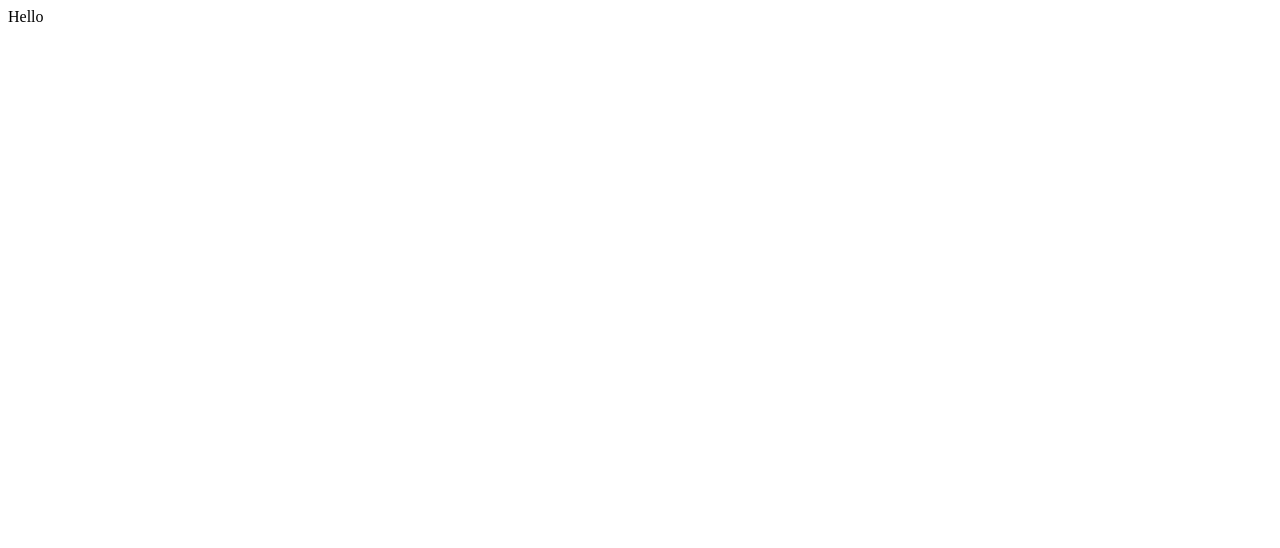
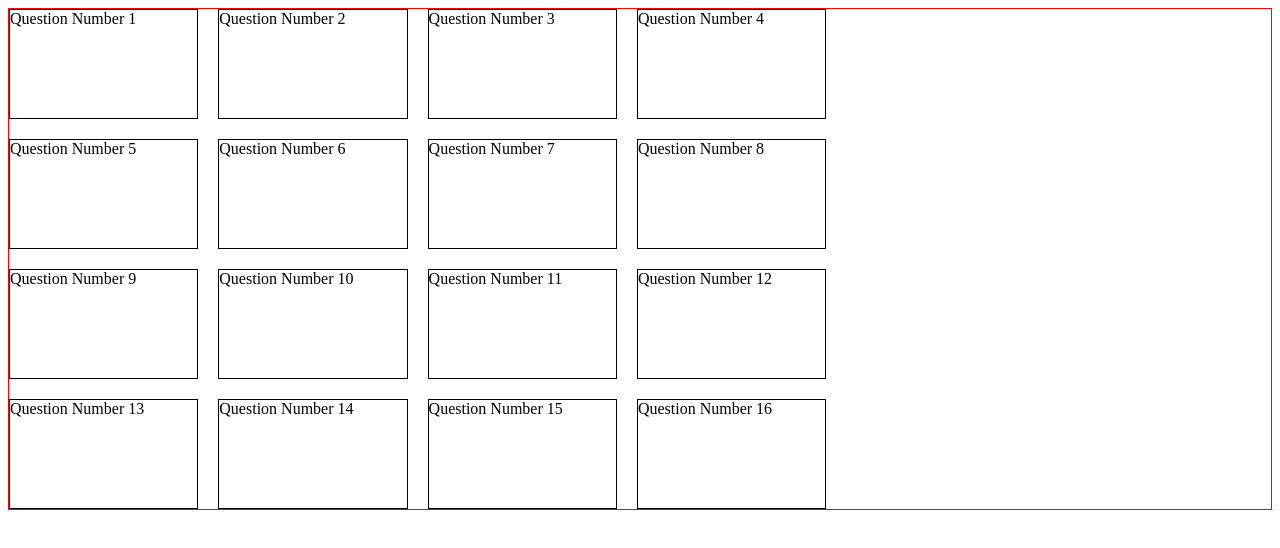
Before and after one commit to jamieab98/trivia-grid-challenge, a React (Vite) app: page / in a window 1280 px wide. Shown: the top 548 px of the page. Built offline with nearby package versions, Linux system fonts and the light colour scheme.

Commit message:
Adding some styling to make the cards appear in a grid

```diff
--- a/src/App.jsx
+++ b/src/App.jsx
@@ -1,11 +1,10 @@
-import { scienceQuestions } from "./questions"
+import QuestionCards from "./components/QuestionCard"
 
 function App() {
-  console.log(scienceQuestions)
 
   return(
     <>
-      <div>Hello</div>
+      <QuestionCards/>
     </>
   )
 }
--- /dev/null
+++ b/src/components/QuestionCard.jsx
@@ -0,0 +1,17 @@
+import { scienceQuestions } from "../questions";
+import styles from "../styles/QuestionCard.module.css";
+
+function QuestionCards() {
+
+    return(
+        <div className={styles.questionGrid}>
+            {scienceQuestions.map((question, index) => (
+                <div className={styles.questionCard} key={index}>
+                    <div>Question Number {question.id}</div>
+                </div>
+            ))}
+        </div>
+    )
+}
+
+export default QuestionCards
--- /dev/null
+++ b/src/styles/QuestionCard.module.css
@@ -0,0 +1,13 @@
+.questionGrid{
+    border: 1px solid red;
+    display: grid;
+    grid-template-columns: 15% 15% 15% 15%;
+    gap: 20px;
+    min-width: 1000px;
+    height: 500px;
+}
+
+.questionCard{
+    border: 1px solid black;
+
+}
```
